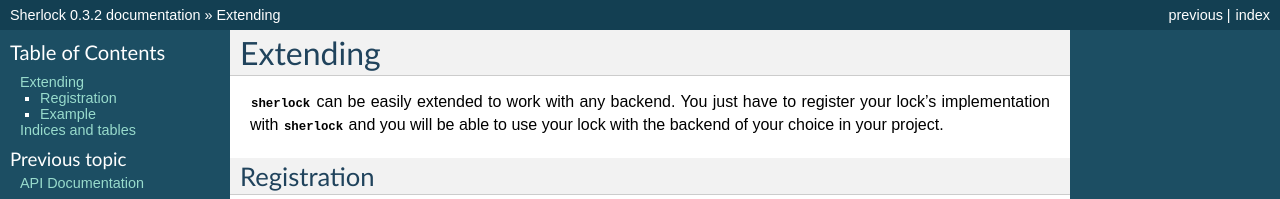
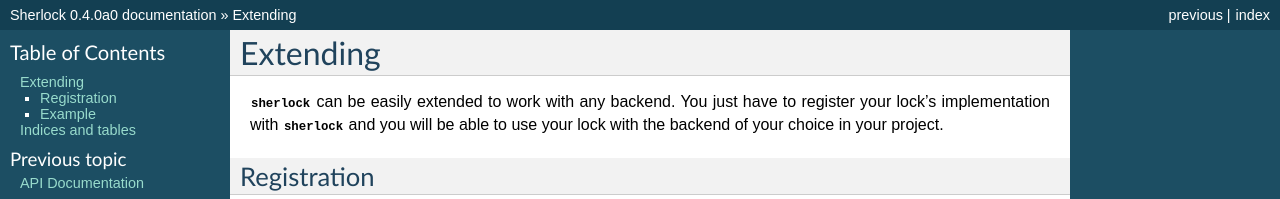
Before and after one commit to py-sherlock/sherlock, a Sphinx documentation site: the page built from docs/source/extending.rst, in a window 1280 px wide. Shown: the top 199 px of the page. Built offline with Sphinx 7.4.7, drawn with Linux system fonts in a browser that asks for light colours; some of the changed text lies outside the part shown.

Commit message:
Bump version to prerelease

```diff
--- a/docs/source/conf.py
+++ b/docs/source/conf.py
@@ -58,9 +58,9 @@
 # built documents.
 #
 # The short X.Y version.
-version = '0.3.2'
+version = '0.4.0'
 # The full version, including alpha/beta/rc tags.
-release = '0.3.2'
+release = '0.4.0a0'
 
 # The language for content autogenerated by Sphinx. Refer to documentation
 # for a list of supported languages.
--- a/pyproject.toml
+++ b/pyproject.toml
@@ -2,7 +2,7 @@
 
 [tool.poetry]
 name = "sherlock"
-version = "0.3.2"
+version = "0.4.0a0"
 description = "Distributed inter-process locks with a choice of backend"
 license =  "MIT"
 authors = [
```
